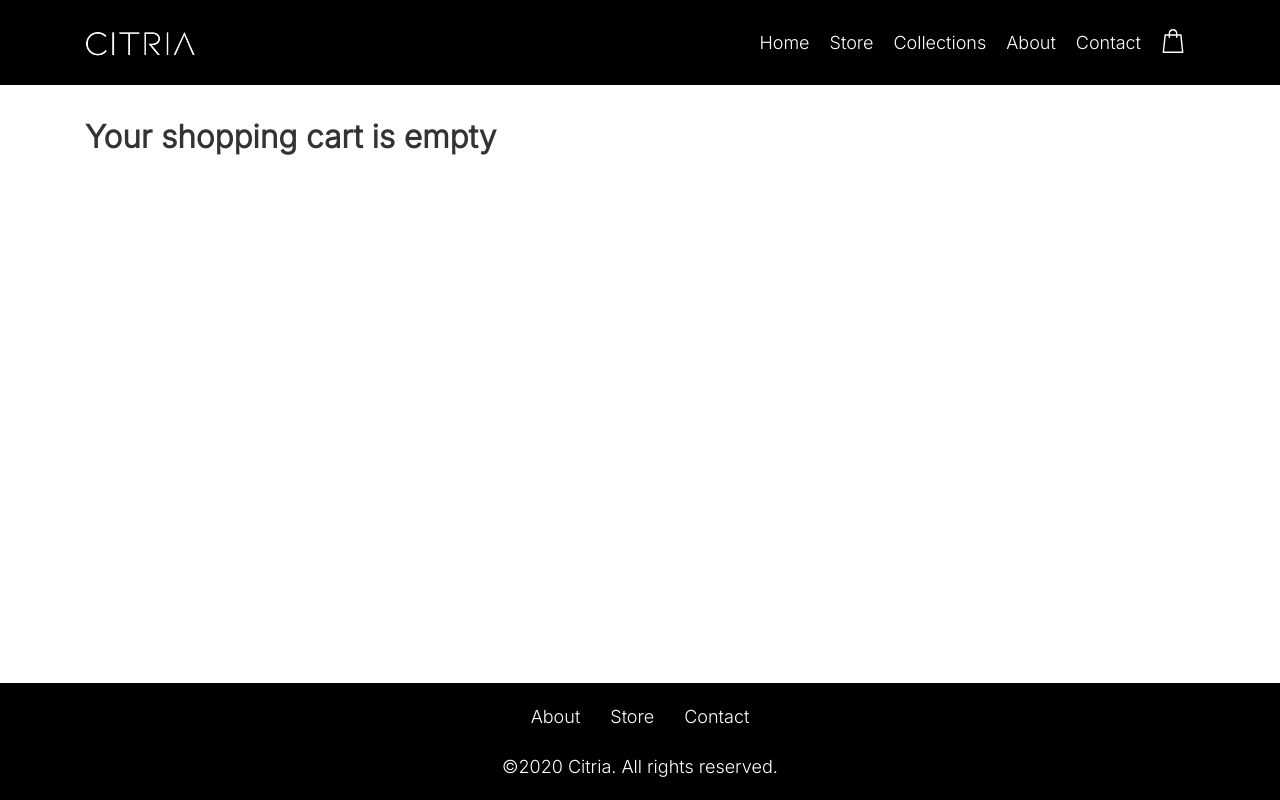
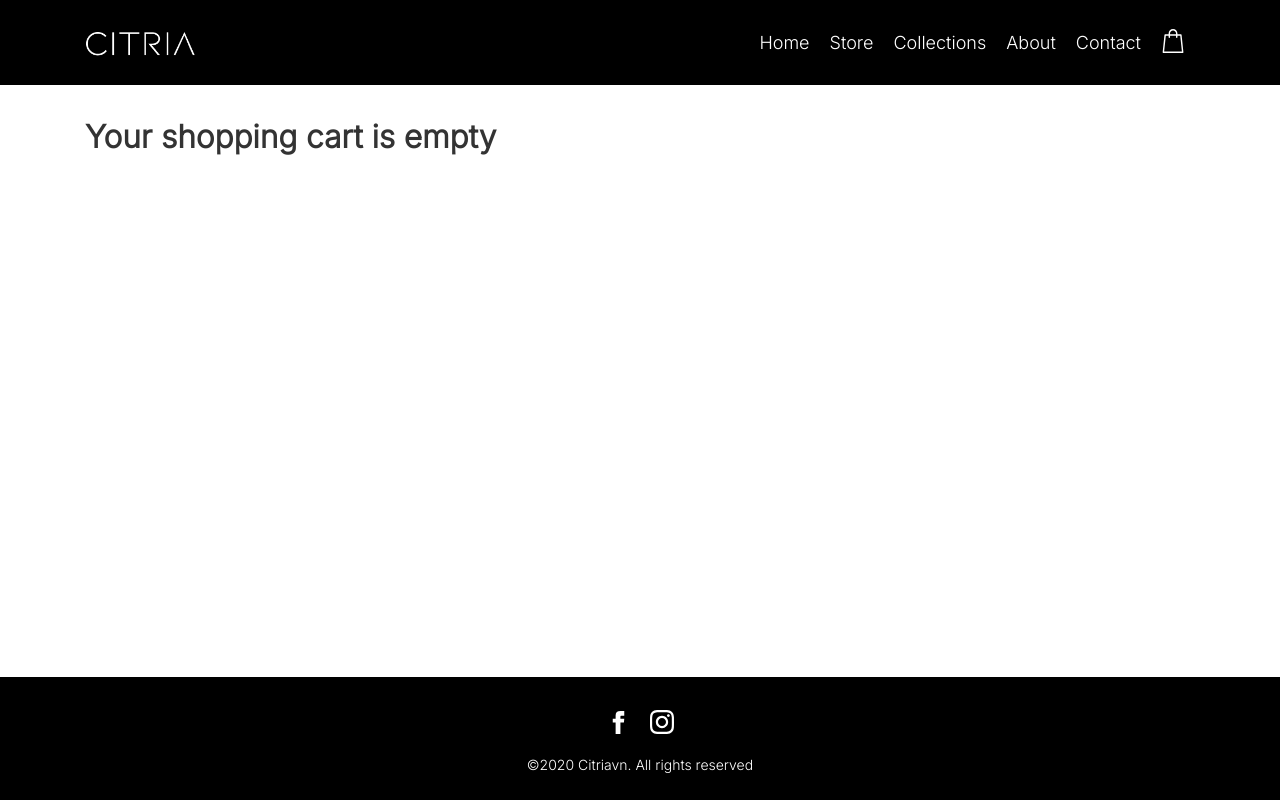
Before and after one commit to anhduc109/citria-shop, a Gatsby site: page /cart in a window 1280 px wide. Built offline with nearby package versions, Linux system fonts and the light colour scheme; Gatsby itself is replaced by a stand-in of ours.

Commit message:
add styles footer

```diff
--- a/src/components/footer.js
+++ b/src/components/footer.js
@@ -1,5 +1,9 @@
 import React, { Component } from "react"
 import { Link } from "gatsby"
+
+import FacebookLogo from "../images/facebook.svg"
+import InstagramLogo from "../images/instagram.svg"
+import AnimateLink from "./AnimateLink"
 
 class Footer extends Component {
   render() {
@@ -7,28 +11,41 @@ class Footer extends Component {
       <footer className="site-footer">
         <div className="footer_inner">
           <div className="container">
-            <div className="footer-widget footer-content">
+            {/* <div className="footer-widget footer-content">
               <section id="nav_menu-8" className="widget widget_nav_menu">
                 <div className="menu-main-container">
                   <ul id="menu-main" className="menu">
                     <li>
-                      <Link to="/about">About</Link>
+                      <AnimateLink path="/store" color="#fff" content="Store" />
                     </li>
                     <li>
-                      <Link to="/store">Store</Link>
-                    </li>
-                    <li>
-                      <Link to="/contact-us">Contact</Link>
+                      <AnimateLink path="/about" color="#fff" content="About" />
                     </li>
                   </ul>
                 </div>
               </section>
-            </div>
+            </div> */}
             <div className="footer-bottom social-right-menu ">
               <div className="site-info">
-                ©2020 Citria. All rights reserved.
+                <div>
+                  <a href="google.com" target="_blank">
+                    <img
+                      className="footer-facebook"
+                      src={FacebookLogo}
+                      alt="Facebook"
+                    />
+                  </a>
+                  <a href="https://www.instagram.com/citriavn/" target="_blank">
+                    <img
+                      className="footer-instagram"
+                      src={InstagramLogo}
+                      alt="Instagram"
+                    />
+                  </a>
+                </div>
               </div>
             </div>
+            <p>©2020 Citriavn. All rights reserved</p>
           </div>
         </div>
       </footer>
--- a/src/css/style.css
+++ b/src/css/style.css
@@ -444,7 +444,6 @@ form {
   padding-left: 0;
   padding-right: 0;
   padding-top: 0;
-  margin-bottom: 1.45rem;
 }
 noscript {
   margin-left: 0;
@@ -1805,6 +1804,24 @@ Note: Beware of modifying this element as it can break the animations - you shou
   margin: 120px 0px 60px;
 }
 
+/* Footer */
+.footer-citria-logo {
+  width: 80px;
+}
+
+.footer-facebook {
+  width: 23px;
+  margin: 0 10px;
+}
+
+.footer-instagram {
+  margin: 0 10px;
+}
+
+.site-info {
+  margin-bottom: 20px;
+}
+
 @media (min-width: 1800px) {
   .container {
     max-width: 1680px;
```
Also changed, not shown: src/images/facebook.svg (added), src/images/instagram.svg (added).
